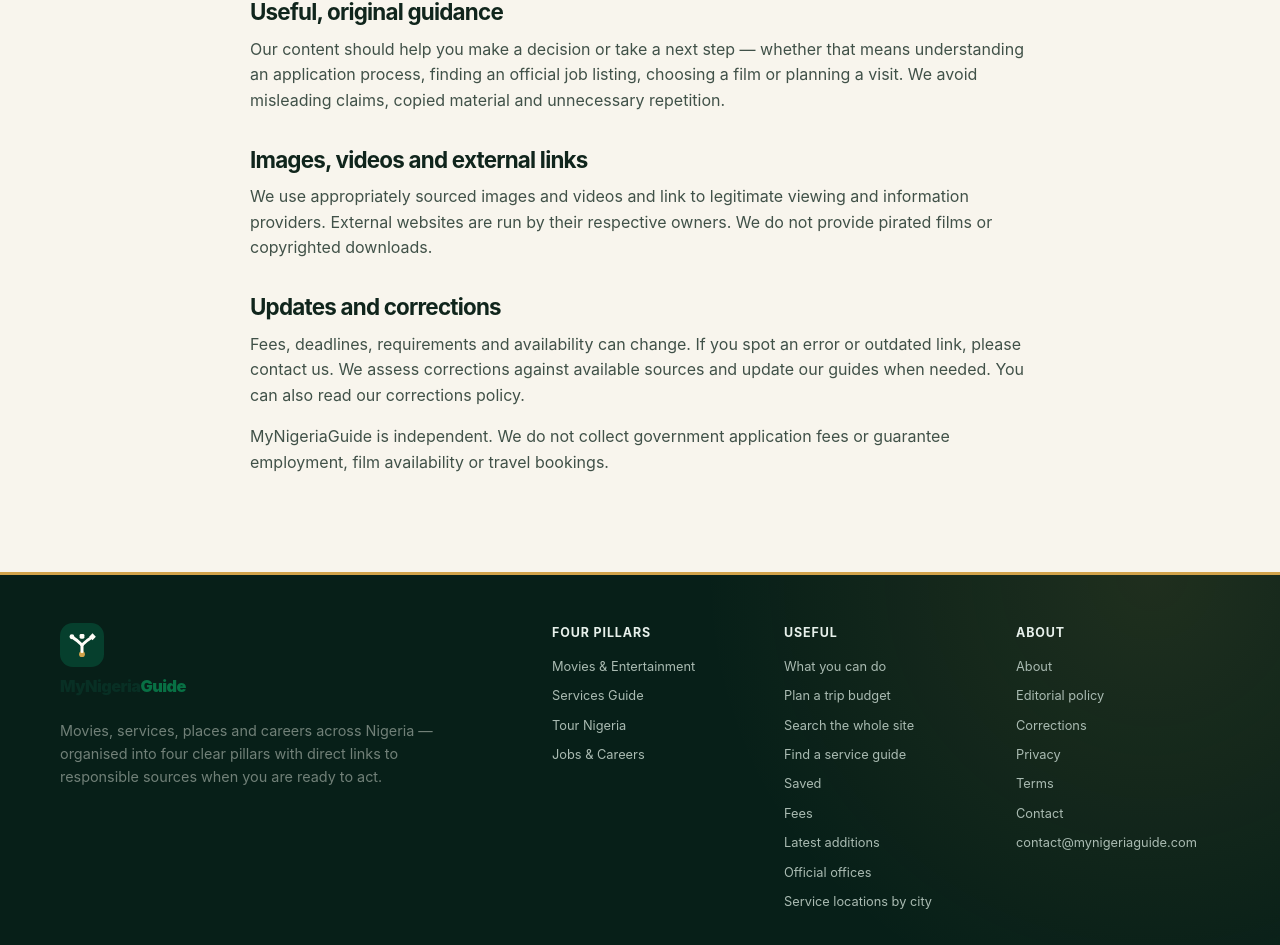
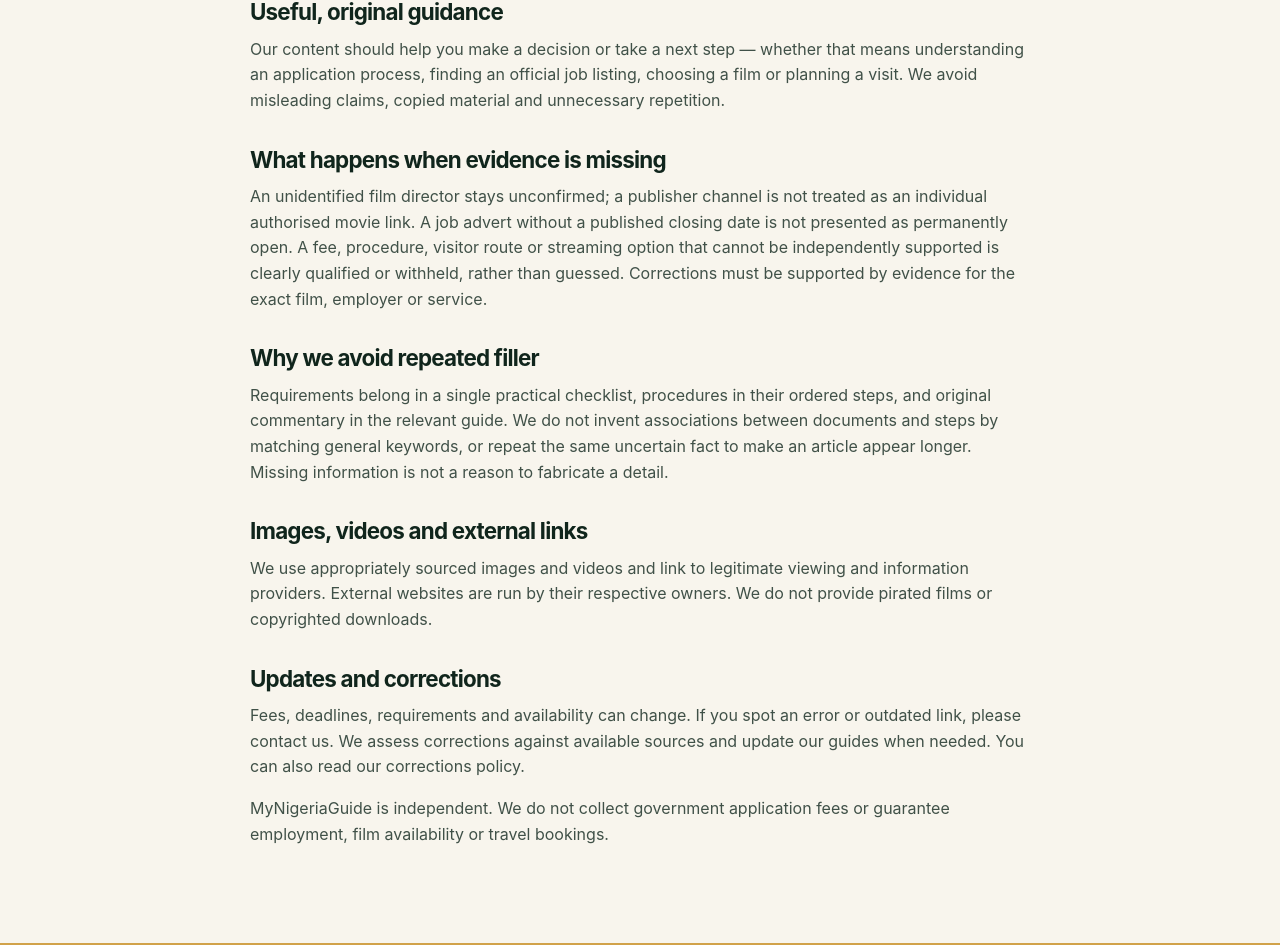
Before and after one commit to eghosa001/nigeria, a Next.js app: page /editorial-policy in a window 1280 px wide. Shown: the part 767-1712 px from the top of the page. Built offline with nearby package versions, Linux system fonts and the light colour scheme; no server answers.

Commit message:
Explain evidence thresholds and anti-filler editing rules

```diff
--- a/app/editorial-policy/page.tsx
+++ b/app/editorial-policy/page.tsx
@@ -33,6 +33,23 @@ export default function EditorialPolicyPage() {
           or planning a visit. We avoid misleading claims, copied material and unnecessary repetition.
         </p>
 
+        <h2>What happens when evidence is missing</h2>
+        <p>
+          An unidentified film director stays unconfirmed; a publisher channel is not treated as
+          an individual authorised movie link. A job advert without a published closing date is
+          not presented as permanently open. A fee, procedure, visitor route or streaming option
+          that cannot be independently supported is clearly qualified or withheld, rather than guessed.
+          Corrections must be supported by evidence for the exact film, employer or service.
+        </p>
+
+        <h2>Why we avoid repeated filler</h2>
+        <p>
+          Requirements belong in a single practical checklist, procedures in their ordered steps,
+          and original commentary in the relevant guide. We do not invent associations between
+          documents and steps by matching general keywords, or repeat the same uncertain fact to
+          make an article appear longer. Missing information is not a reason to fabricate a detail.
+        </p>
+
         <h2>Images, videos and external links</h2>
         <p>
           We use appropriately sourced images and videos and link to legitimate viewing and
```
